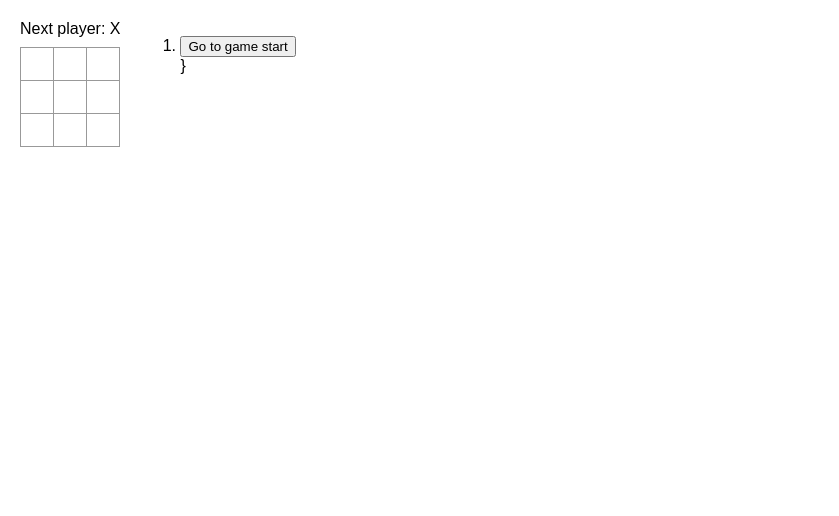
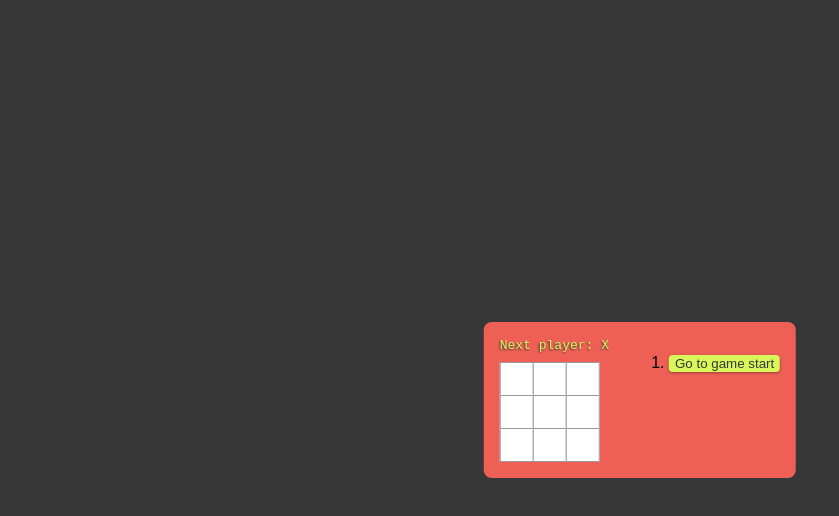
Before and after one commit to grantcko/react-tiktactoe, a React (Create React App) app in the folder src/: page / in a window 1280 px wide. Shown: the top 516 px of the page, without its empty margins (0-839 px from the left). Built offline with nearby package versions, Linux system fonts and the light colour scheme.

Commit message:
updated colors and style

```diff
--- a/src/App.js
+++ b/src/App.js
@@ -74,7 +74,7 @@ export default function Game() {
     }
     return (
       <li key={move}>
-        <button onClick={() => jumpTo(move)}>{description}</button>
+        <button  className="btn-moves py-0 px-2" onClick={() => jumpTo(move)}>{description}</button>
       </li>
     );
   });
@@ -85,7 +85,7 @@ export default function Game() {
         <Board xIsNext={xIsNext} squares={currentSquares} onPlay={handlePlay} />
       </div>
       <div className="game-info">
-        <ol>{moves}}</ol>
+        <ol>{moves}</ol>
       </div>
     </div>
   );
--- a/src/styles.css
+++ b/src/styles.css
@@ -1,11 +1,13 @@
 * {
   box-sizing: border-box;
+
 }
 
 body {
   font-family: sans-serif;
   margin: 20px;
   padding: 0;
+  background-color: #373737;
 }
 
 h1 {
@@ -83,8 +85,35 @@ body {
 .game {
   display: flex;
   flex-direction: row;
+  transform: translate(-50%,-50%)!important;
+  position: absolute;
+  left: 50%!important;
+  top: 50%!important;
+  background-color: #EE6055;
+  padding: 16px;
+  border-radius: 8px;
+}
+
+.game-board {
+
 }
 
 .game-info {
   margin-left: 20px;
 }
+
+.btn-moves {
+  border-radius: 4px;
+  border-style: none;
+  background-color: #D7F75B;
+  color: #373737;
+  box-shadow: 0px 1px 3px rgba(0, 0, 0, 0.354);
+  margin-bottom: 2px;
+  min-width: 100%;
+}
+
+.status {
+  color: #D7F75B;
+  font-family: monospace;
+  text-shadow: #373737 -1px 1px 2px;
+}
```
Also changed, not shown: public/index.html (+1 -12 lines), 1 other file (tests, documents, lock files or other folders).
